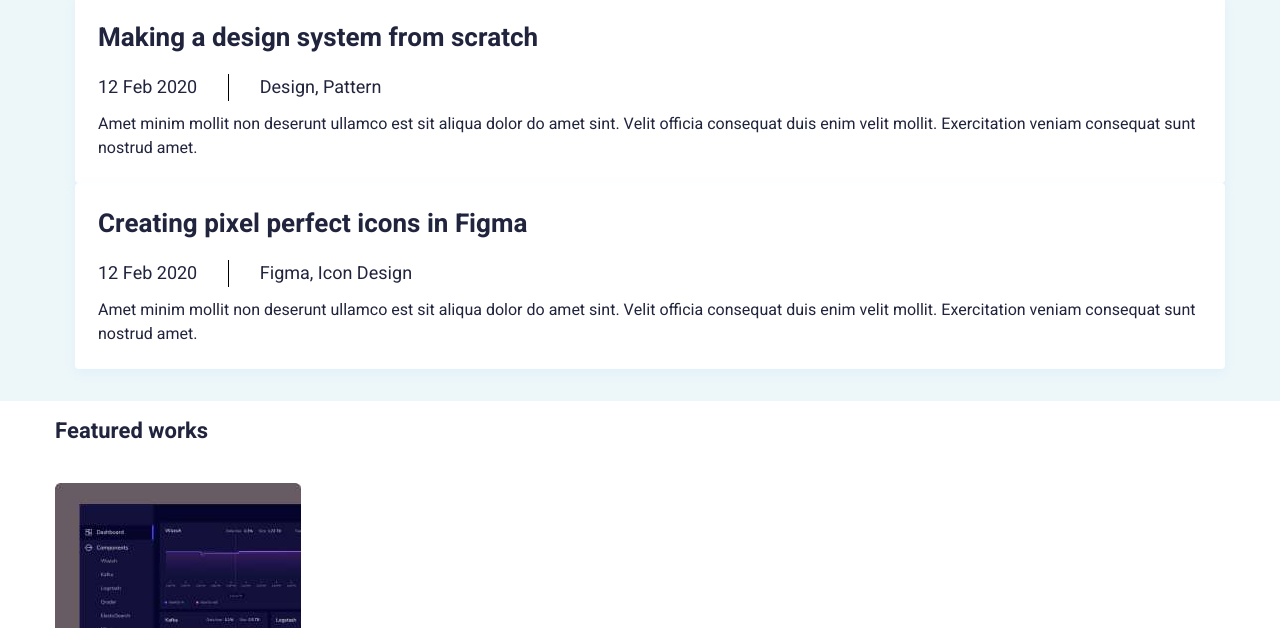
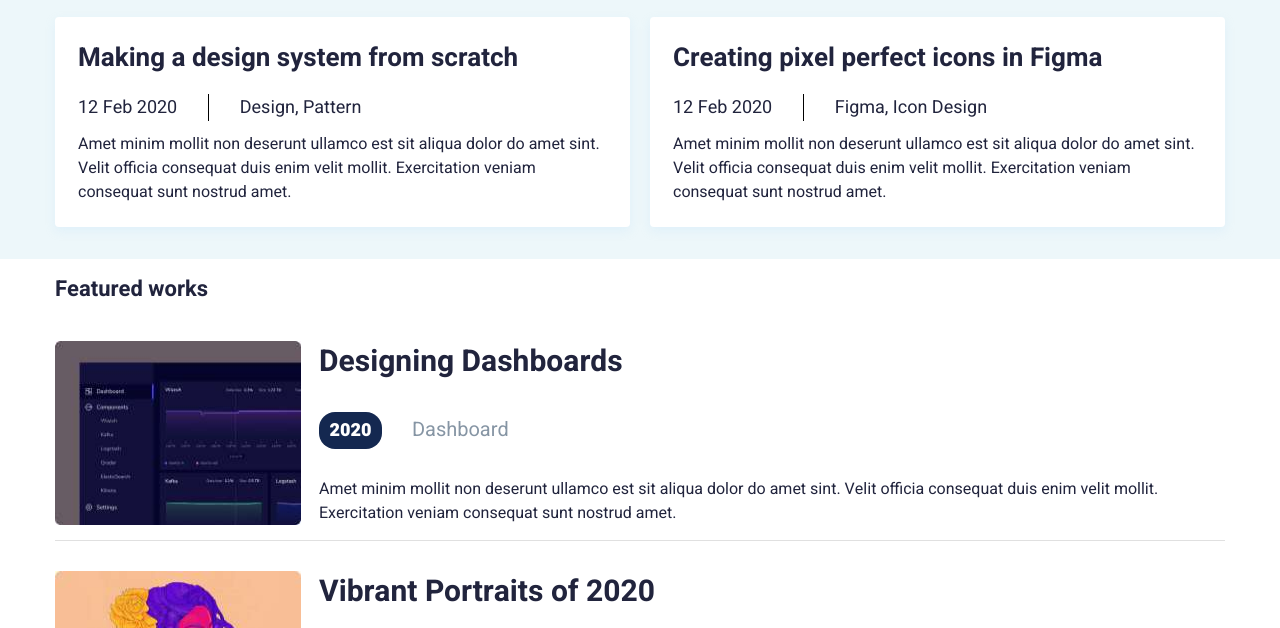
Before and after one commit to Krenichniy/profile-page-markup, a plain HTML site: page index.html in a window 1280 px wide. Shown: the part 679-1307 px from the top of the page. Drawn offline with Linux system fonts and the light colour scheme.

Commit message:
Fixed bugs

```diff
--- a/css/styles.css
+++ b/css/styles.css
@@ -181,7 +181,7 @@ body{
 .works-list{
     margin-top: 22px;
 }
-.works-item,{
+.works-item{
     display: flex;
     padding-bottom: 15px;
     border-bottom: 1px solid #E0E0E0;
--- a/index.html
+++ b/index.html
@@ -67,7 +67,7 @@
                         View all
                     </button>
                 </div>
-            <ul class="p    ost-list">
+            <ul class="post-list">
                 <li class="post-item">
                     <h3 class="post-item-title">Making a design system from scratch</h3>
                     <div class="post-item-wrapper">
```
